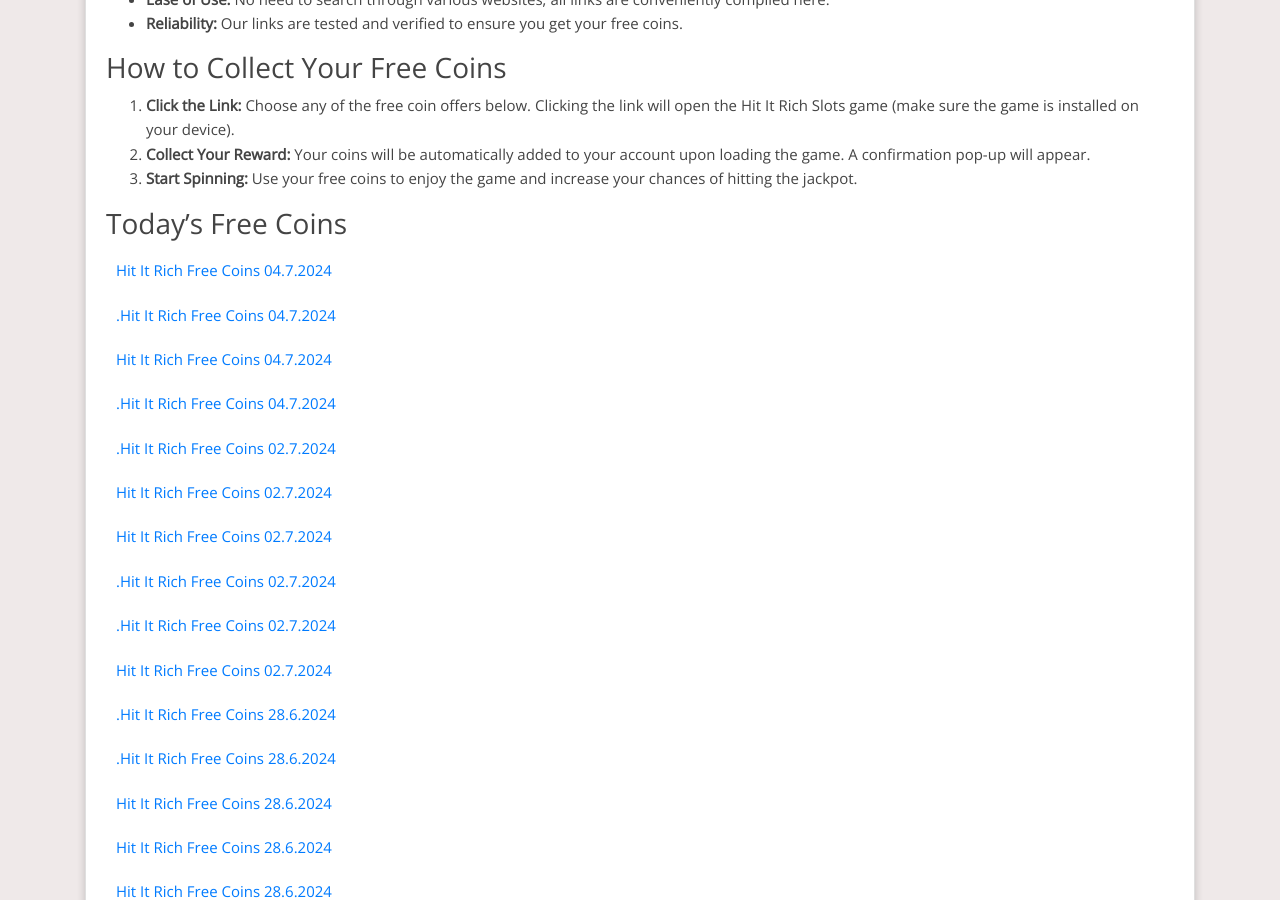
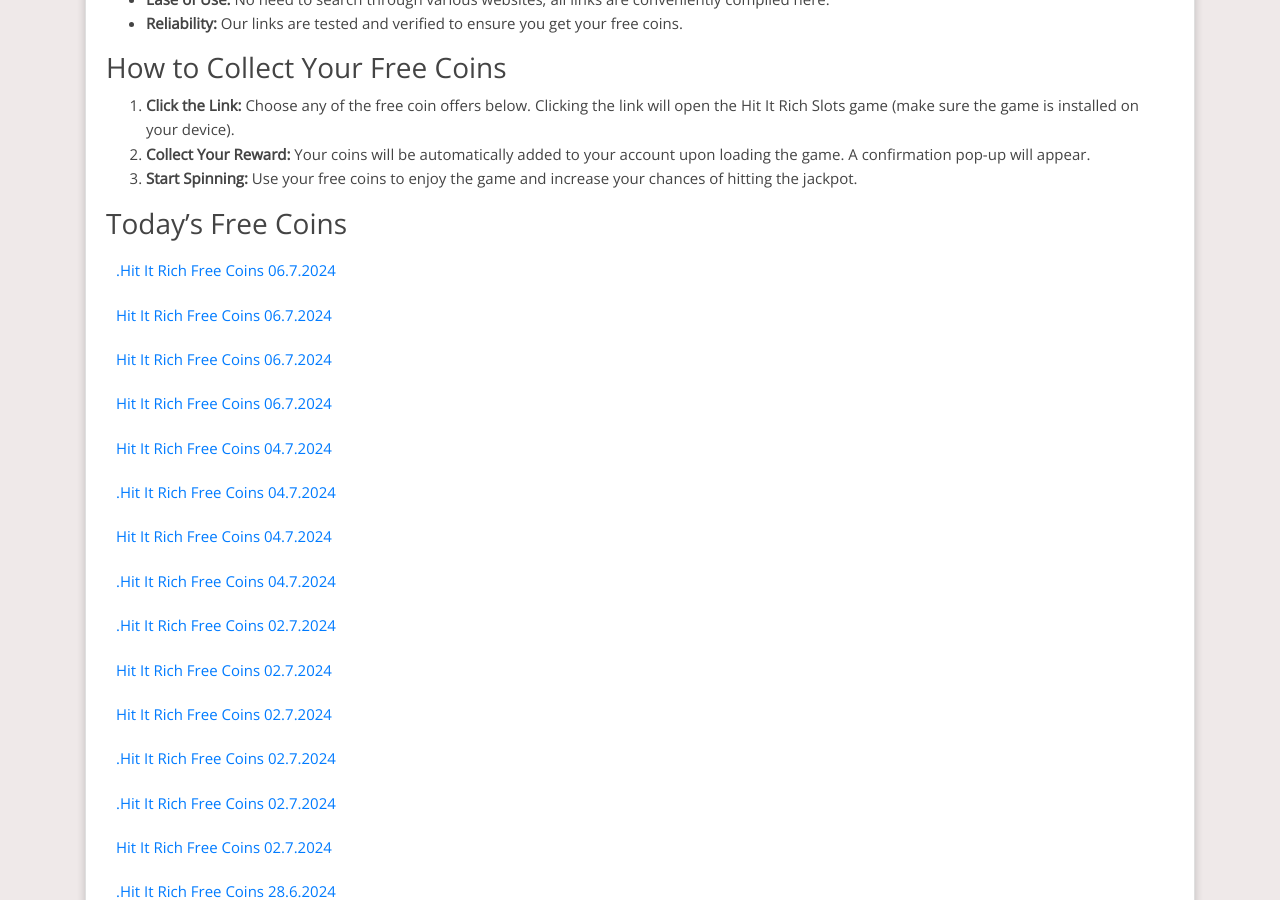
Before and after one commit to Prollad99/bs-net, a Jekyll site: the page built from _posts/2024-06-29-hit-it-rich.md, in a window 1280 px wide and 900 px high, scrolled down 475 px. Built offline with Jekyll 4.4.1, drawn with Linux system fonts in a browser that asks for light colours; nearby versions of some CDN libraries; comment, search, counter and statistics services are not loaded.

Commit message:
Update hit-it-rich reward links

```diff
--- a/_includes/hit-it-rich.html
+++ b/_includes/hit-it-rich.html
@@ -1,4 +1,8 @@
 <html><body><div class="reward"><ul>
+<li><a href="https://web.hititrich.zynga.com/client/mobile_landing.php?sku_key=hir&rewardKey=ilink_azrDcpNfrnC753aqJec2iCh0HYLXyMxYPrfkRXmSjySc1">.hit it rich free coins 06.7.2024</a></li>
+<li><a href="https://web.hititrich.zynga.com/client/mobile_landing.php?sku_key=hir&rewardKey=ilink_AftXcZeFSb7H0D7mlFh3X4x7pDAFG1UXTBKyl6gcgkMGF">hit it rich free coins 06.7.2024</a></li>
+<li><a href="https://web.hititrich.zynga.com/client/mobile_landing.php?sku_key=hir&rewardKey=ilink_fw9cZt2iGcyhJxnYVHsSWoMt19Lf38Wg7PfW7SsrZ0TO9">hit it rich free coins 06.7.2024</a></li>
+<li><a href="https://web.hititrich.zynga.com/client/mobile_landing.php?sku_key=hir&rewardKey=ilink_Wp42mQMuS2khsvoc55p0Wtq981Sh9JgkulRQ5AO0GIfE9">hit it rich free coins 06.7.2024</a></li>
 <li><a href="https://web.hititrich.zynga.com/client/mobile_landing.php?sku_key=hir&rewardKey=ilink_fw9cZt2iGcyhJxnYVHsSWoMt19Lf38Wg7PfW7SsrZ0TO9">hit it rich free coins 04.7.2024</a></li>
 <li><a href="https://web.hititrich.zynga.com/client/mobile_landing.php?sku_key=hir&rewardKey=ilink_Wp42mQMuS2khsvoc55p0Wtq981Sh9JgkulRQ5AO0GIfE9">.hit it rich free coins 04.7.2024</a></li>
 <li><a href="https://web.hititrich.zynga.com/client/mobile_landing.php?sku_key=hir&rewardKey=ilink_8l2o4QNv6X1Ew8W6JhB0nB9GAvsm1ObHupwDb91rngFlM">hit it rich free coins 04.7.2024</a></li>
```
Also changed, not shown: links-json/hit-it-rich.json (+16 -0 lines).
